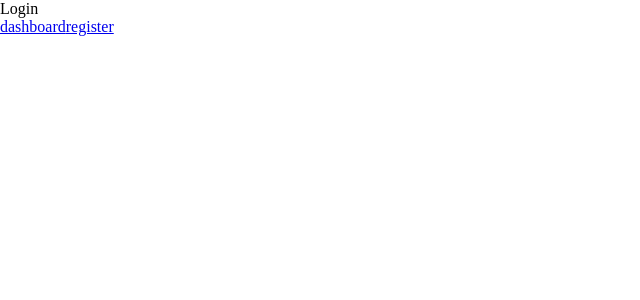
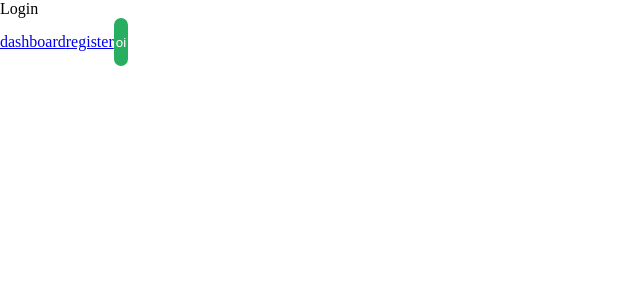
Before and after one commit to Kenzie-Academy-Brasil-Developers/Kenzie-Academy-Brasil-Developers-react-entrega-hamburgueria-v2-eliasjp, a React (Create React App) app in the folder my-app/: page / in a window 1280 px wide. Shown: the top 300 px of the page, without its empty margins (0-640 px from the left). Built offline with nearby package versions, Linux system fonts and the light colour scheme.

Commit message:
feat/buttonStyled: create styled-component for generic button

```diff
--- a/my-app/src/pages/login/Login.tsx
+++ b/my-app/src/pages/login/Login.tsx
@@ -1,4 +1,5 @@
 import { Link } from "react-router-dom"
+import { StyledButton } from "../../styles/button"
 
 export function LoginPage (){
 
@@ -7,6 +8,7 @@ export function LoginPage (){
             <p>Login</p>
             <Link to="/home">dashboard</Link>
             <Link to="/register">register</Link>
+            <StyledButton radius="1" theme="green">oi</StyledButton>
         </>
     )
 }
--- /dev/null
+++ b/my-app/src/styles/button.tsx
@@ -0,0 +1,44 @@
+import styled from "styled-components"
+
+interface iButton {
+    large?: boolean;
+    radius: string;
+    theme: string;
+}
+
+function themeColors (theme: string){
+    if (theme === "green"){
+    return (`
+        background: var(--color-primary);
+        border: 2px solid var(--color-primary);
+        color: #FFFFFF;
+
+        &:hover {
+            opacity: 0.5;
+        }
+    `)
+    }else if (theme === "gray") {
+        return (`
+        background: var(--color-grey-100);
+        border: 2px solid var(--color-grey-100);
+        color: var(--color-grey-300);
+
+        &:hover {
+            background: var(--color-grey-300);
+            border: 2px solid var(--color-grey-300);
+            color: var(--color-grey-100);
+        }
+    `)
+    }
+}
+
+export const StyledButton = styled.button<iButton>`
+    height: ${props => props.large ? "60px" : "48px"};
+
+    ${props => props.theme && themeColors(props.theme)}
+    border-radius: 8px;
+
+    cursor: pointer;
+`
+
+// border-radius: ${props => props.radius && `var(--border-radius-${props.radius}`};
--- a/package.json
+++ b/package.json
@@ -8,5 +8,8 @@
   "main": "index.js",
   "repository": "git@github.com:Kenzie-Academy-Brasil-Developers/Kenzie-Academy-Brasil-Developers-react-entrega-hamburgueria-v2-eliasjp.git",
   "author": "eliasjp <illumine1998@gmail.com>",
-  "license": "MIT"
+  "license": "MIT",
+  "devDependencies": {
+    "@types/styled-components": "^5.1.26"
+  }
 }
```
Also changed, not shown: my-app/src/styles/globalStyles.ts (renamed from my-app/src/styles/globalStyles.js), 1 other file (tests, documents, lock files or other folders).
